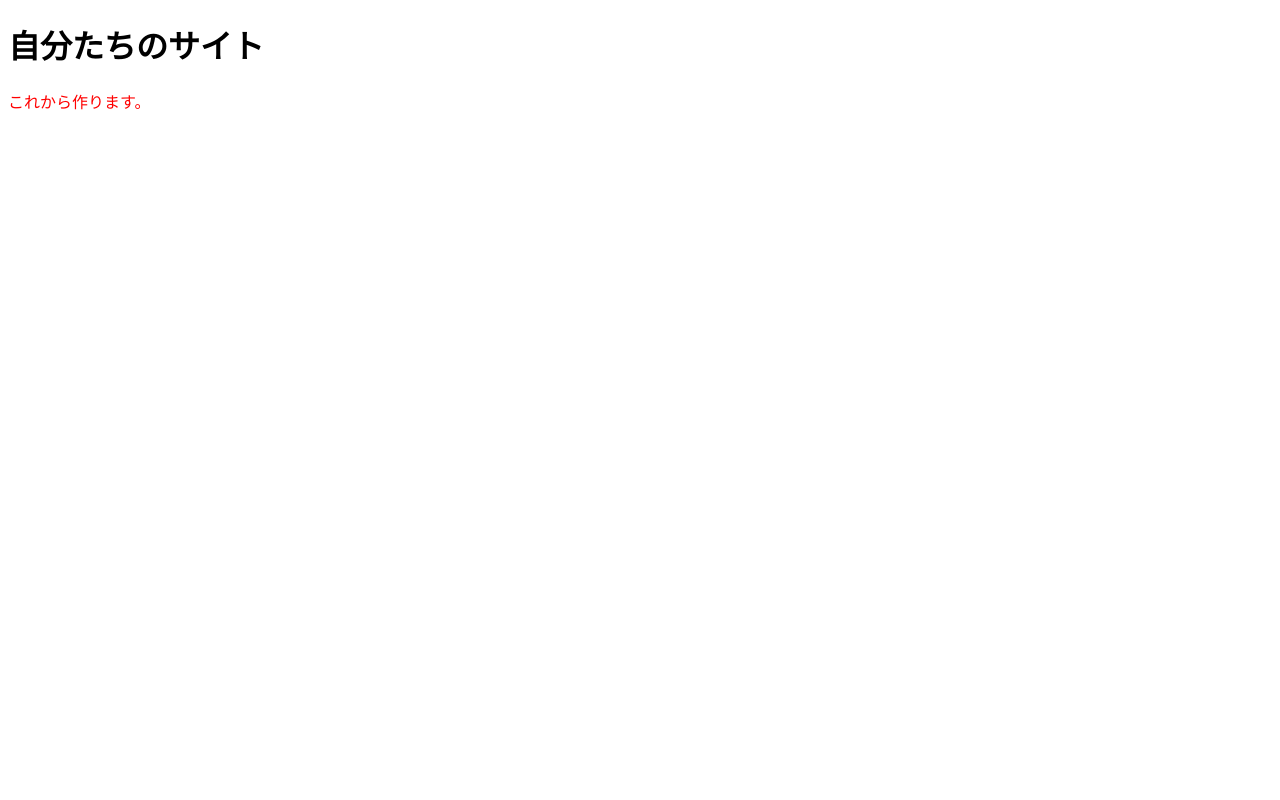
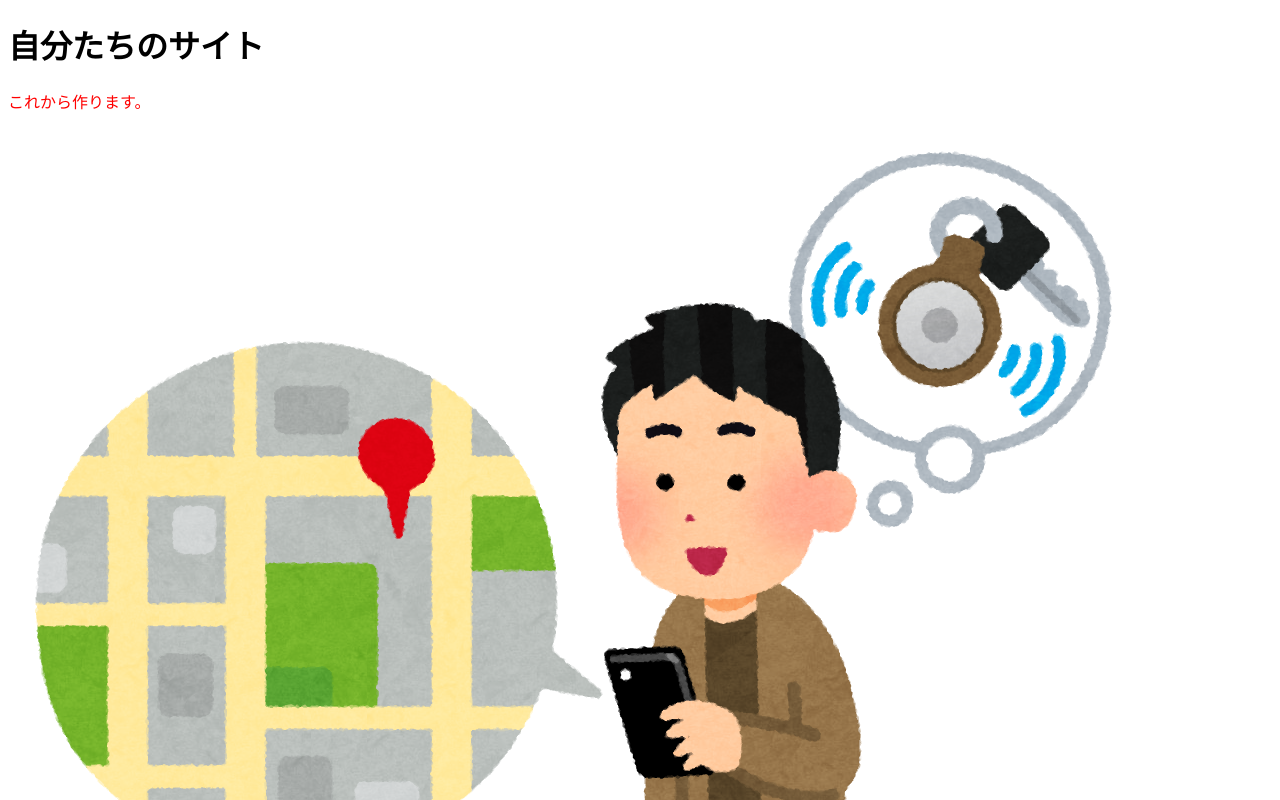
Before and after one commit to iniad-bessho/team-project-test, a plain HTML site: page index.html in a window 1280 px wide. Shown: the top 800 px of the page. Drawn offline with Linux system fonts and the light colour scheme.

Commit message:
画像追加

```diff
--- a/index.html
+++ b/index.html
@@ -8,5 +8,6 @@
     <body>
         <h1>自分たちのサイト</h1>
         <p class="red">これから作ります。</p>
+        <img src="img/sample.png" alt="サンプル">
     </body>
 </html>
```
Also changed, not shown: img/sample.png (added).
